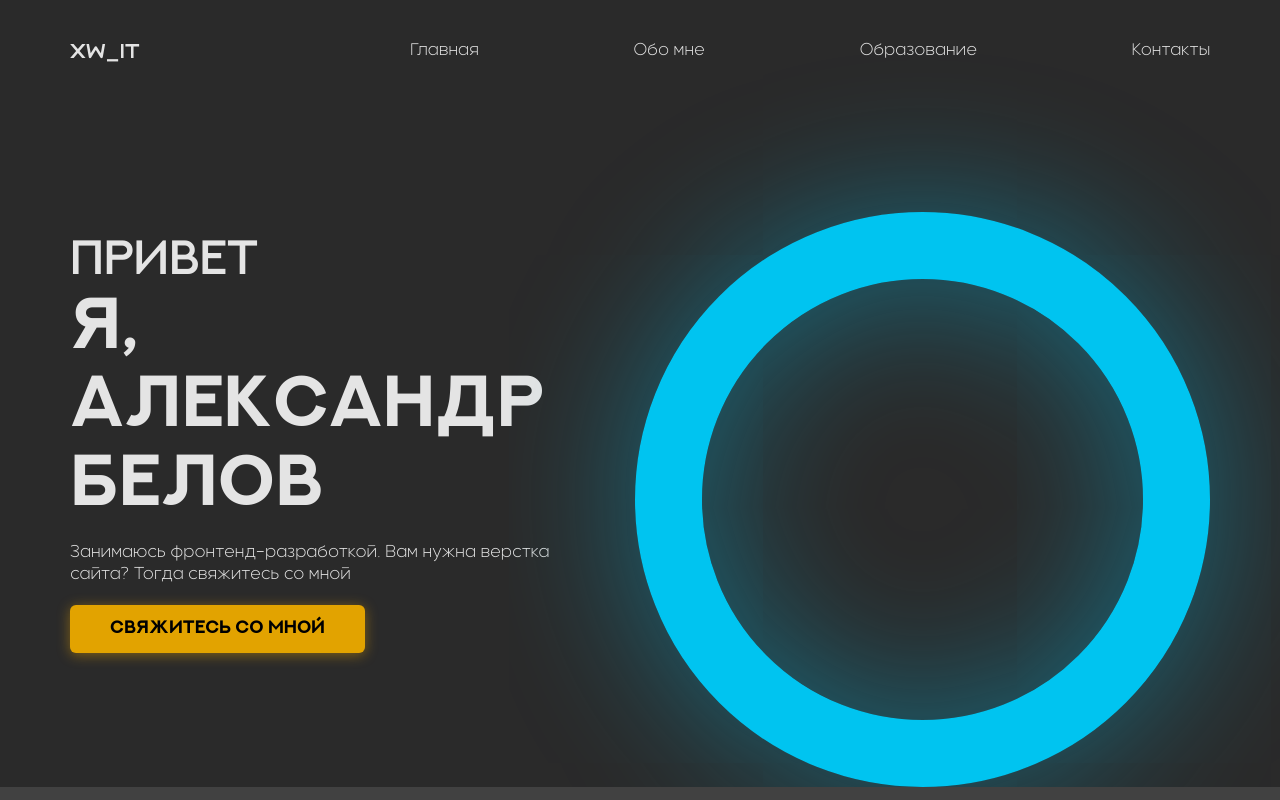
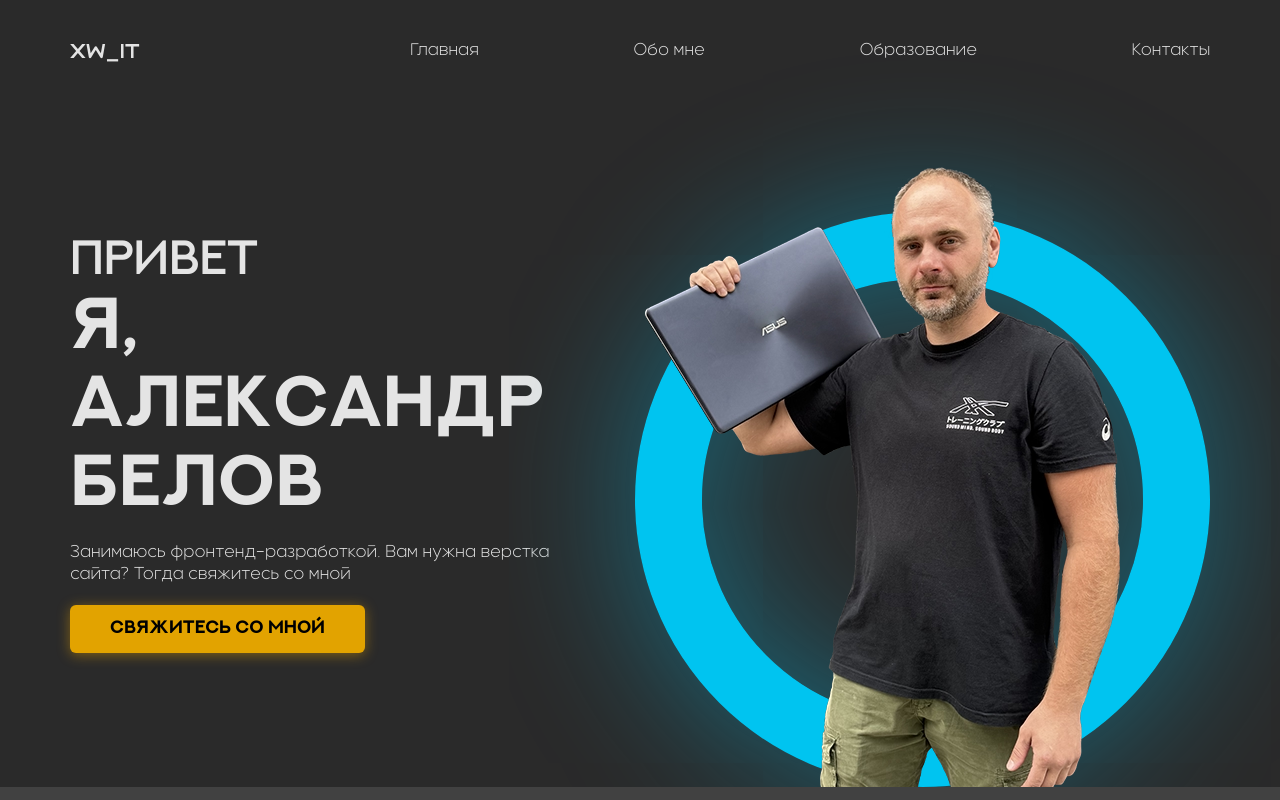
Before and after one commit to XanderWhite/resume, a plain HTML site: page index.html in a window 1280 px wide. Shown: the top 800 px of the page. Drawn offline with Linux system fonts and the light colour scheme.

Commit message:
intro-photo

```diff
--- a/index.html
+++ b/index.html
@@ -22,7 +22,6 @@
 
 
         <main class="main">
-            <!-- <h1 class="visually-hidden">Резюме</h1> -->
             <section class="intro ">
                 <div class="intro__inner container">
                     <header class="header container">
@@ -51,10 +50,16 @@
                             мной</p>
                         <button class="btn btn_contact">свяжитесь со мной</button>
                     </div>
-                    <div class="intro__me"></div>
+                    <div class="intro__me">
+                        <div class="intro__me__circle"></div>
+                        <picture class='intro__me__photo'>
+                            <source type='image/avif' srcset='./images/intro.avif'>
+                            <source type='image/webp' srcset='./images/intro.webp'>
+                            <img class="intro__me__img" src='./images/intro.png' alt='photo'>
+                        </picture>
+                    </div>
                 </div>
             </section>
-
             <section class="skills">
                 <h2 class="visually-hidden">skills</h2>
                 <div class="skills__inner container">
--- a/sass/_intro.scss
+++ b/sass/_intro.scss
@@ -37,12 +37,30 @@ gap: 20px;}
 
 
     &__me {
-        flex-shrink: 0;
-align-self: flex-end;
         width: 575px;
         height: 575px;
-        border: 67px solid $color-blue;
-        border-radius: 50%;
-        box-shadow: 0px 0px 152px 0px $color-blue-shadow, inset 0px 0px 152px 0px $color-blue-shadow;
+        align-self: flex-end;
+        flex-shrink: 0;
+        position: relative;
+
+        &__circle{
+width: 100%;
+height: 100%;
+            border: 67px solid $color-blue;
+            border-radius: 50%;
+            box-shadow: 0px 0px 152px 0px $color-blue-shadow, inset 0px 0px 152px 0px $color-blue-shadow;
+        }
+
+        &__photo{
+            position: absolute;
+            display: flex ;
+            height: 720px;
+            width: 600px;
+    bottom: -100px;
+    left: 43%;
+    transform: translateX(-50%);
+}
     }
+
+
 }
--- a/sass/_reset.scss
+++ b/sass/_reset.scss
@@ -60,3 +60,10 @@ input, textarea{
   outline: none;
   transition: .2s;
 }
+
+img{
+  width: 100%;
+  height: 100%;
+vertical-align: top;
+object-fit: contain;
+}
--- a/sass/main.scss
+++ b/sass/main.scss
@@ -6,7 +6,7 @@
 .page {
   max-width: 1920px;
   margin: 0 auto;
-
+overflow: hidden;
 box-shadow: 0px 0px 150px 0px $color-grayBg1-shadow;
 }
 
```
Also changed, not shown: css/main.css, css/main.min.css, images/intro.avif (added), images/intro.png (added), images/intro.webp (added), 5 other files.
